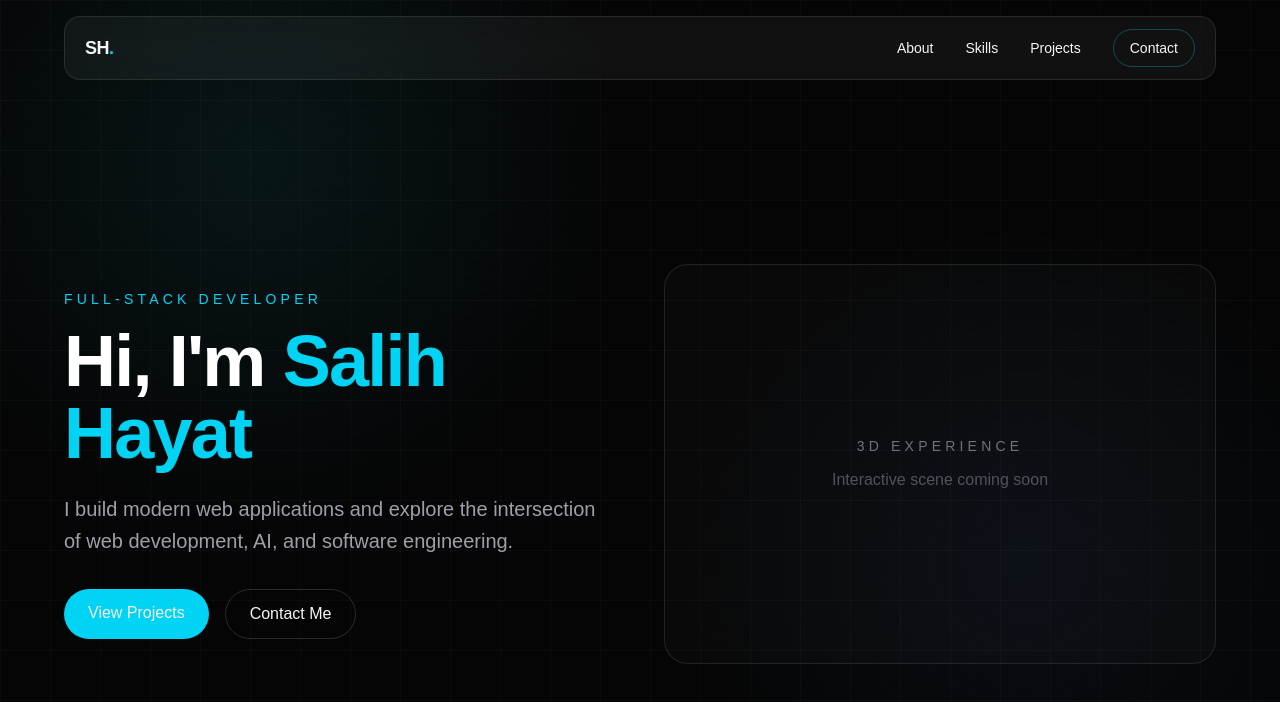
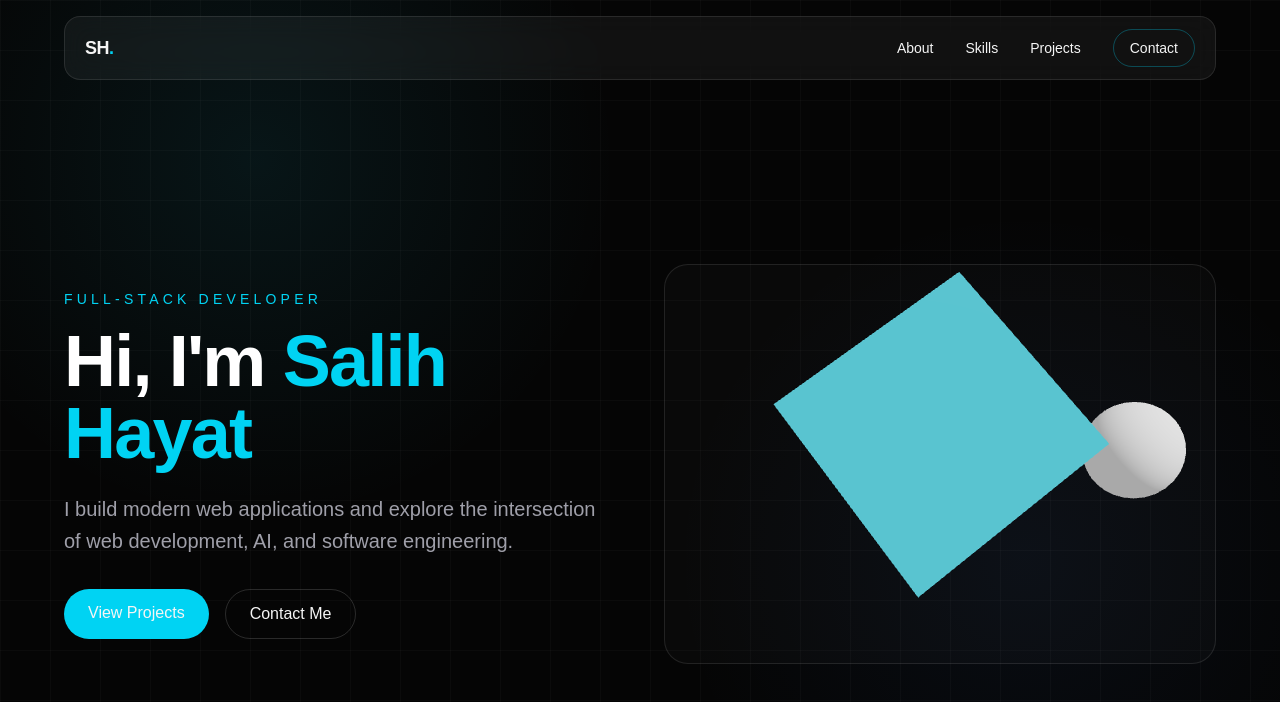
Before and after one commit to salih-x-tech/portfolio-v2, a Next.js app: page / in a window 1280 px wide. Shown: the top 702 px of the page. Built offline with nearby package versions, Linux system fonts and the light colour scheme.

Commit message:
feat: add animated sphere to 3d scene

```diff
--- a/components/sections/Hero.tsx
+++ b/components/sections/Hero.tsx
@@ -1,3 +1,4 @@
+import Scene from "@/components/three/Scene";
 export default function Hero() {
   return (
     <section
@@ -42,16 +43,8 @@ export default function Hero() {
         </div>
 
         {/* 3D Scene Placeholder */}
-        <div className="relative flex min-h-[400px] items-center justify-center rounded-3xl border border-white/10 bg-white/[0.02]">
-          <div className="text-center">
-            <p className="text-sm uppercase tracking-[0.3em] text-zinc-500">
-              3D Experience
-            </p>
-
-            <p className="mt-3 text-zinc-600">
-              Interactive scene coming soon
-            </p>
-          </div>
+        <div className="relative h-[400px] overflow-hidden rounded-3xl border border-white/10 bg-white/[0.02]">
+          <Scene />
         </div>
       </div>
     </section>
--- a/components/three/Scene.tsx
+++ b/components/three/Scene.tsx
@@ -26,6 +26,28 @@ function Cube() {
   );
 }
 
+
+function Sphere() {
+  const sphereRef = useRef<Mesh>(null);
+
+  useFrame((state) => {
+    if (!sphereRef.current) return;
+
+    sphereRef.current.rotation.x += 0.004;
+    sphereRef.current.rotation.y += 0.006;
+
+    sphereRef.current.position.y =
+      0.4 + Math.sin(state.clock.elapsedTime * 2) * 0.25;
+  });
+
+  return (
+    <mesh ref={sphereRef} position={[2.2, 0.4, -0.5]}>
+      <sphereGeometry args={[0.55, 32, 32]} />
+      <meshStandardMaterial color="#ffffff" />
+    </mesh>
+  );
+}
+
 export default function Scene() {
   return (
     <Canvas camera={{ position: [0, 0, 5], fov: 45 }}>
@@ -38,6 +60,8 @@ export default function Scene() {
 
       <Cube />
 
+      <Sphere />
+
       <OrbitControls enableZoom={false} />
     </Canvas>
   );
```
